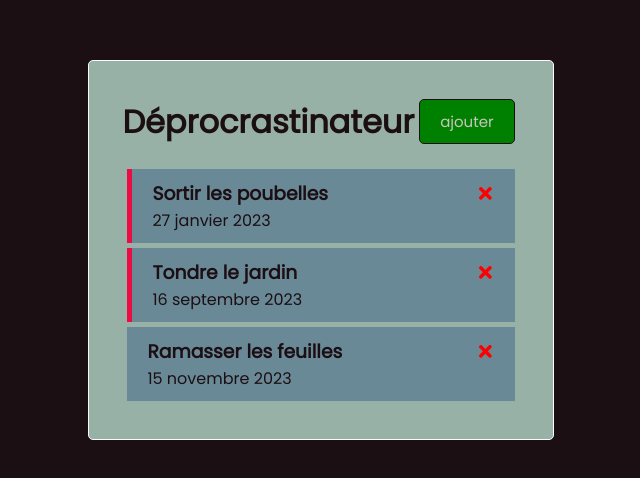
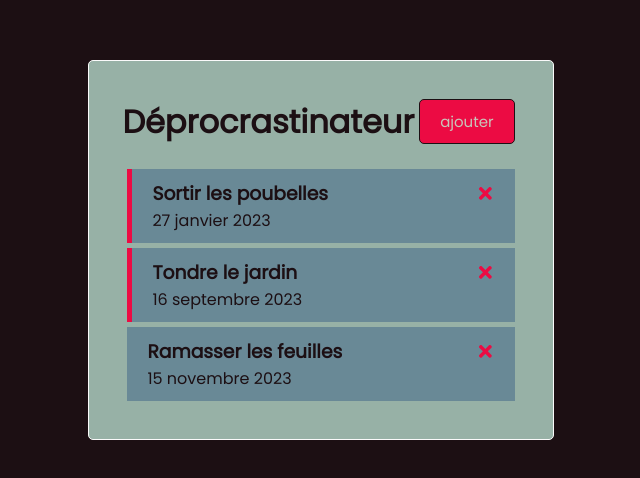
Before and after one commit to antonymerle/deprocrastinateur, a React (Create React App) app: page / in a window 1280 px wide. Shown: the part 150-628 px from the top of the page, without its empty margins (319-959 px from the left). Built offline with nearby package versions, Linux system fonts and the light colour scheme.

Commit message:
basic style

```diff
--- a/src/components/Header.js
+++ b/src/components/Header.js
@@ -6,7 +6,7 @@ const Header = ({ titre, onClick, afficheFormState }) => {
     <header className="header">
       <h1>{titre}</h1>
       <Bouton
-        couleur={afficheFormState ? "DarkSeaGreen" : "green"}
+        couleur={afficheFormState ? "#1C0F13" : "#EC0B43"}
         texte={afficheFormState ? "masquer" : "ajouter"}
         onClick={onClick}
       />
--- a/src/components/Tache.js
+++ b/src/components/Tache.js
@@ -9,7 +9,7 @@ const Tache = ({ tache, onDelete, onToggle }) => {
       <h3>
         {tache.texte}{" "}
         <FaTimes
-          style={{ color: "red", cursor: "pointer" }}
+          style={{ color: "#EC0B43", cursor: "pointer" }}
           onClick={() => onDelete(tache.id)}
         />
       </h3>
```
